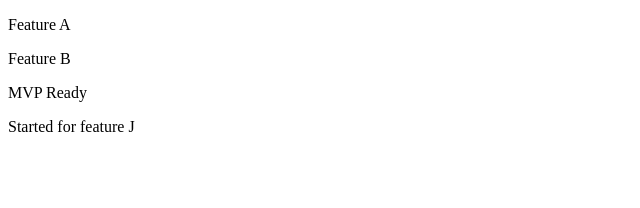
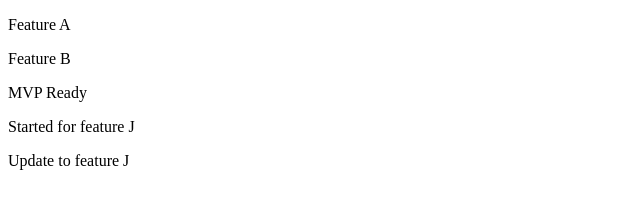
Before and after one commit to harunisiaho/first_repo, a plain HTML site: page index.html in a window 1280 px wide. Shown: the whole page, without its empty margins (0-640 px from the left). Drawn offline with Linux system fonts and the light colour scheme.

Commit message:
Update to feature J

```diff
--- a/index.html
+++ b/index.html
@@ -10,5 +10,6 @@
     <p>Feature B</p>
     <p>MVP Ready</p>
     <p>Started for feature J</p>
+    <p>Update to feature J</p>
 </body>
 </html>
```
